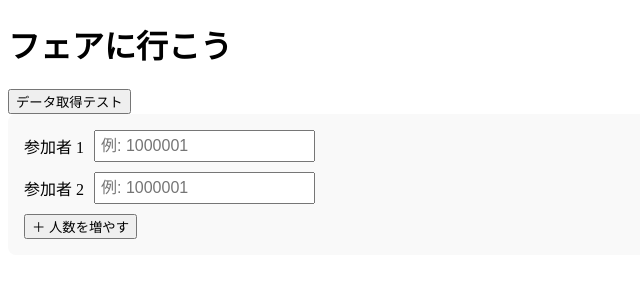
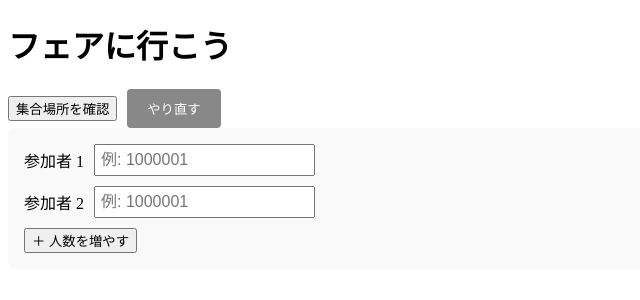
Before and after one commit to pNuma/fair-go, a Vue app in the folder fair-go/: page / in a window 1280 px wide. Shown: the top 300 px of the page, without its empty margins (0-640 px from the left). Built offline with nearby package versions, Linux system fonts and the light colour scheme; the HTML template or start-up script is replaced by a standard one.

Commit message:
feat: add reset button to clear state

```diff
--- a/fair-go/src/App.vue
+++ b/fair-go/src/App.vue
@@ -74,6 +74,21 @@ const getAddress = async (lat: number, lng: number) => {
   }
 };
 
+// リセットする関数
+const resetAll = () => {
+  locations.value = [
+    { postcode: '' },
+    { postcode: '' }
+  ];
+
+  markers.value = [];
+  midpoint.value = null;
+  message.value = '';
+
+  // 地図を東京に戻す
+  center.value = [35.681236, 139.767125];
+  zoom.value = 13;
+};
 
 // 取得した全員の座標リスト
 const markers = ref<{ lat: number, lng: number }[]>([]);
@@ -138,9 +153,13 @@ const calculateCentroid = (points: { lat: number, lng: number }[]) => {
   <main>
     <div class="action-area">
       <button @click="fetchAllLocations" class="calc-btn">
-        データ取得テスト
+        集合場所を確認
       </button>
       <p v-if="message" class="result-message">{{ message }}</p>
+
+      <button @click="resetAll" class="reset-btn">
+    やり直す
+  </button>
     </div>
 
 
@@ -216,4 +235,17 @@ button {
   height: 600px;
   width: 100%;
 }
+
+.reset-btn {
+  margin-left: 10px;
+  background-color: #888;
+  color: white;
+  padding: 10px 20px;
+  border: none;
+  border-radius: 4px;
+  cursor: pointer;
+}
+.reset-btn:hover {
+  background-color: #666;
+}
 </style>
```
